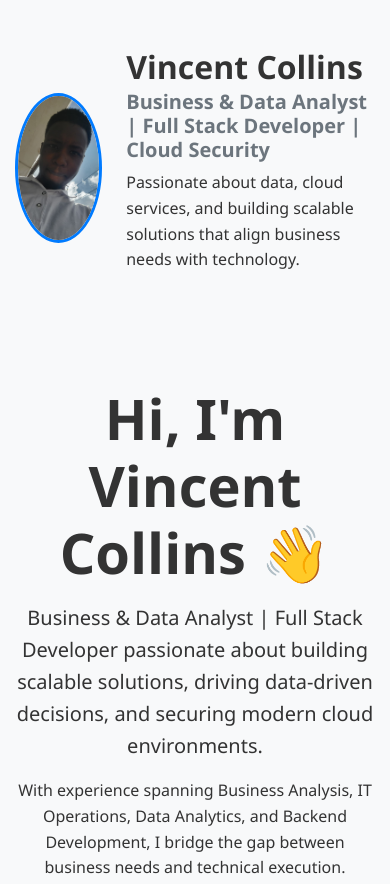
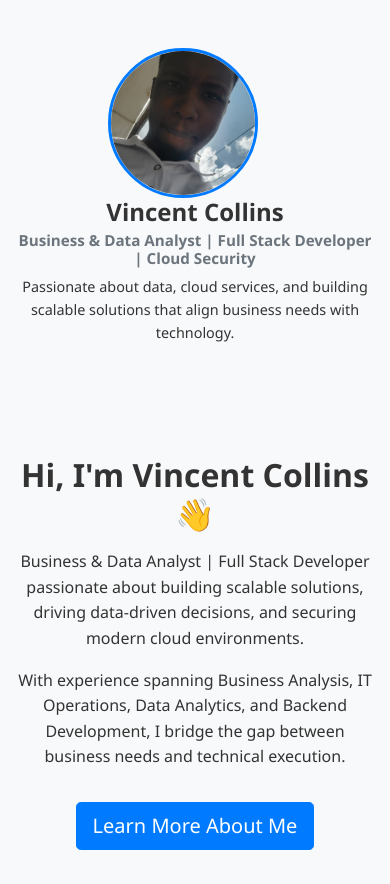
Before and after one commit to collins987/my-portfolio, a plain HTML site: page index.html in a window 390 px wide. Shown: the top 884 px of the page. Drawn offline with nearby package versions, Linux system fonts and the light colour scheme.

Commit message:
First commit

```diff
--- a/main.css
+++ b/main.css
@@ -4,22 +4,89 @@ body {
 	line-height: 1.6;
 	background-color: #f8f9fa;
 	color: #333;
+	margin: 0;
+	padding: 0;
   }
 
   h1, h2, h3, h4, h5 {
 	font-weight: bold;
+	line-height: 1.2;
   }
 
   a {
 	text-decoration: none;
+	color: inherit;
   }
 
-  /* Profile Section */
+  /* -------------------
+	 Profile Section
+  ------------------- */
   #profile {
 	animation: fadeIn 1s ease-in-out;
   }
 
-  /* Projects Grid */
+  #profile-pic {
+	border: 3px solid #007bff;
+	border-radius: 50%;
+	width: 150px;
+	height: 150px;
+	object-fit: cover;
+  }
+
+  /* Profile Text Responsiveness */
+  #profile h2 {
+	font-size: 2rem;
+  }
+
+  #profile h5 {
+	font-size: 1.1rem;
+	color: #666;
+  }
+
+  /* -------------------
+	 Intro Section
+  ------------------- */
+  .intro h1 {
+	font-size: 3rem;
+  }
+
+  .intro p.lead {
+	font-size: 1.25rem;
+  }
+
+  /* -------------------
+	 About + Skills
+  ------------------- */
+  #about-skills .card {
+	border-radius: 12px;
+	box-shadow: 0px 2px 6px rgba(0,0,0,0.1);
+	border: 1px solid #000; /* black border */
+	transition: transform 0.3s ease;
+  }
+
+  #about-skills .card:hover {
+	transform: translateY(-5px);
+  }
+
+  /* -------------------
+	 Work & Education
+  ------------------- */
+  #experience .card,
+  #education .card {
+	border-radius: 12px;
+	box-shadow: 0px 2px 6px rgba(0,0,0,0.1);
+	transition: transform 0.3s ease;
+	border: 1px solid #ddd;
+  }
+
+  #experience .card:hover,
+  #education .card:hover {
+	transform: translateY(-5px);
+  }
+
+  /* -------------------
+	 Projects Grid
+  ------------------- */
   .projects-grid {
 	display: grid;
 	grid-template-columns: repeat(3, 1fr);
@@ -40,6 +107,8 @@ body {
 	max-width: 100%;
 	border-radius: 8px;
 	margin-bottom: 15px;
+	height: 180px;
+	object-fit: cover;
   }
 
   .project-card:hover {
@@ -47,50 +116,19 @@ body {
 	box-shadow: 0px 6px 15px rgba(0,0,0,0.15);
   }
 
-  /* Responsive Layouts */
-  @media (max-width: 992px) {
-	.projects-grid {
-	  grid-template-columns: repeat(2, 1fr);
-	}
-  }
-
-  @media (max-width: 576px) {
-	.projects-grid {
-	  grid-template-columns: 1fr;
-	}
-  }
-
-  /* About + Skills Section */
-  #about-skills .card {
-	border-radius: 12px;
-	box-shadow: 0px 2px 6px rgba(0,0,0,0.1);
-	transition: transform 0.3s ease;
-  }
-
-  #about-skills .card:hover {
-	transform: translateY(-5px);
-  }
-
-  /* Work & Education Cards */
-  #experience .card,
-  #education .card {
-	border-radius: 12px;
-	box-shadow: 0px 2px 6px rgba(0,0,0,0.1);
-	transition: transform 0.3s ease;
-  }
-
-  #experience .card:hover,
-  #education .card:hover {
-	transform: translateY(-5px);
-  }
-
-  /* Footer */
+  /* -------------------
+	 Footer
+  ------------------- */
   footer {
 	font-size: 0.9rem;
 	color: #666;
+	padding: 15px 0;
+	border-top: 1px solid #ddd;
   }
 
-  /* Fade-in Animation */
+  /* -------------------
+	 Fade-in Animation
+  ------------------- */
   .fade-in {
 	opacity: 0;
 	transform: translateY(30px);
@@ -102,7 +140,72 @@ body {
 	transform: translateY(0);
   }
 
-  /* Optional: Make profile picture round */
-  #profile-pic {
-	border: 3px solid #007bff;
+  /* -------------------
+	 RESPONSIVE DESIGN
+  ------------------- */
+
+  /* Medium screens (tablets) */
+  @media (max-width: 992px) {
+	/* Profile */
+	#profile {
+	  text-align: center;
+	}
+	#profile .d-flex {
+	  flex-direction: column;
+	  align-items: center;
+	}
+	#profile h2 {
+	  font-size: 1.8rem;
+	}
+	#profile h5 {
+	  font-size: 1rem;
+	}
+
+	/* Intro */
+	.intro h1 {
+	  font-size: 2.5rem;
+	}
+	.intro p.lead {
+	  font-size: 1.1rem;
+	}
+
+	/* Projects */
+	.projects-grid {
+	  grid-template-columns: repeat(2, 1fr);
+	}
   }
+
+  /* Small screens (phones) */
+  @media (max-width: 576px) {
+	/* Profile */
+	#profile h2 {
+	  font-size: 1.5rem;
+	}
+	#profile h5 {
+	  font-size: 0.95rem;
+	}
+	#profile p {
+	  font-size: 0.9rem;
+	}
+
+	/* Intro */
+	.intro h1 {
+	  font-size: 2rem;
+	}
+	.intro p.lead {
+	  font-size: 1rem;
+	}
+
+	/* About & Skills side by side → stacked */
+	#about-skills .row {
+	  flex-direction: column;
+	}
+	#about-skills .col-md-6 {
+	  margin-bottom: 20px;
+	}
+
+	/* Projects */
+	.projects-grid {
+	  grid-template-columns: 1fr;
+	}
+  }
```
